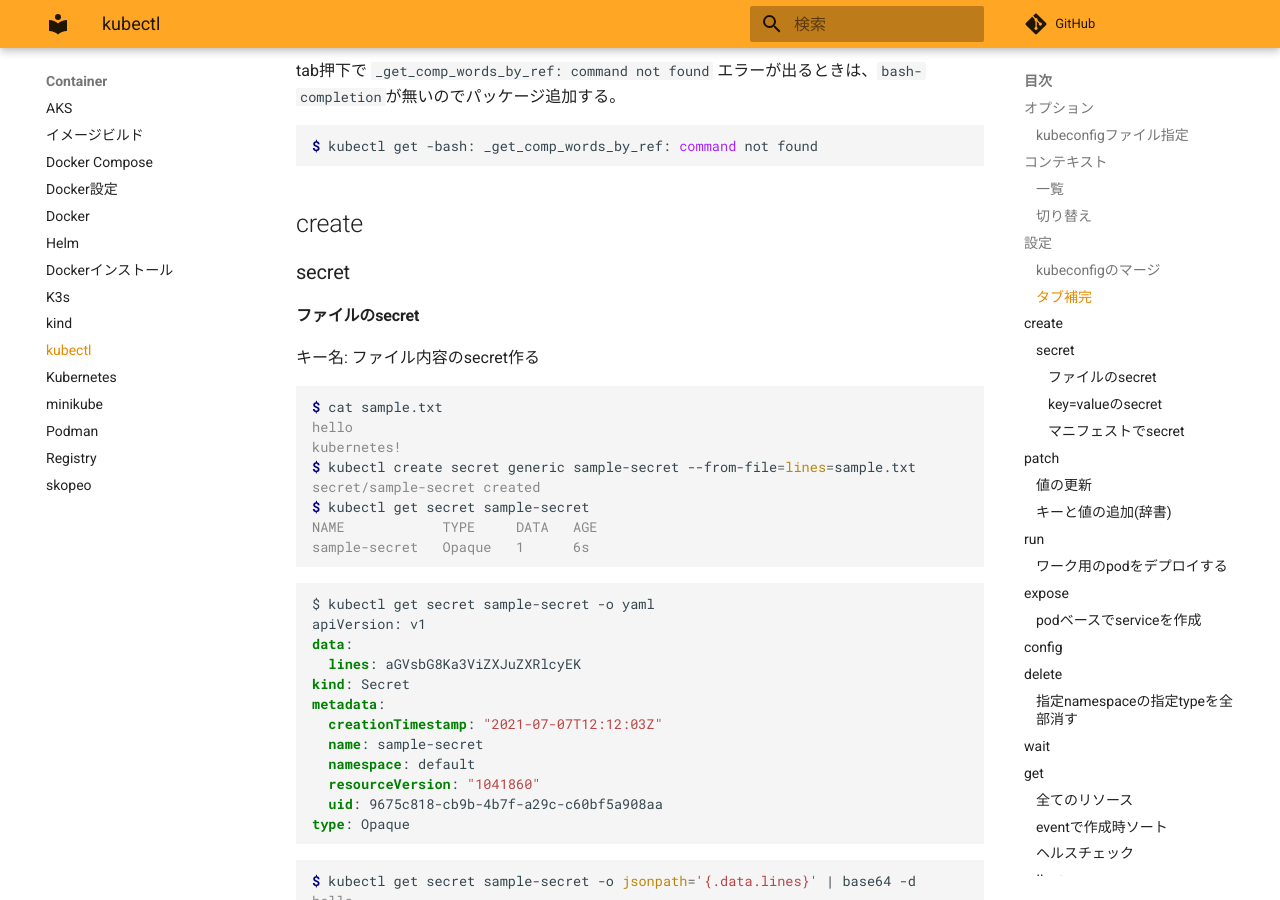
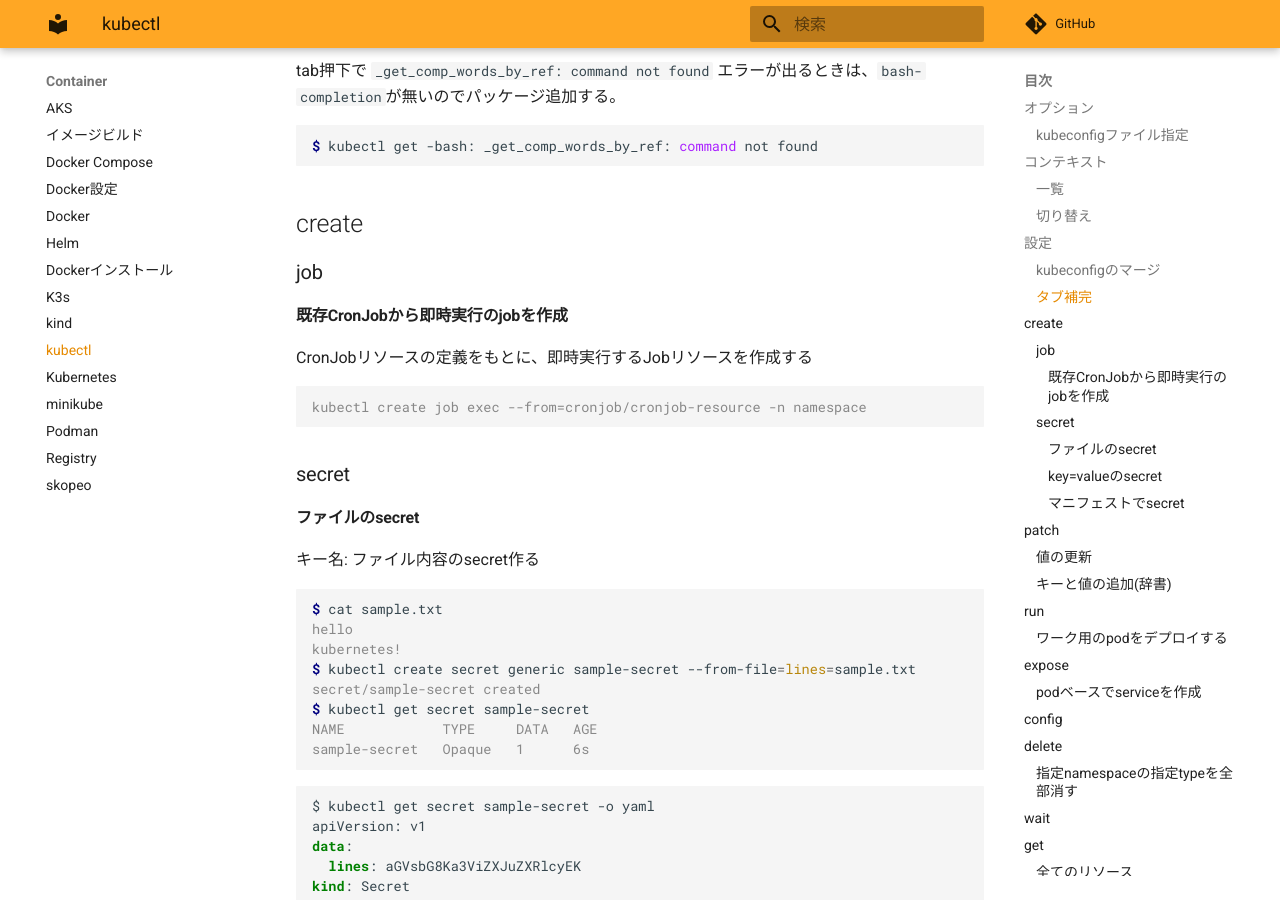
Before and after one commit to zaki-lknr/docs, an MkDocs documentation site: the page built from docs/Container/kubectl.md, in a window 1280 px wide and 900 px high, scrolled down 1091 px. Built offline with MkDocs 1.6.1 and Material for MkDocs 9.7.7, drawn with Linux system fonts in a browser that asks for light colours; comment, search, counter and statistics services are not loaded.

Commit message:
add: container/kubectl: jobリソースをcronjobから作成して即時実行

````diff
--- a/docs/Container/kubectl.md
+++ b/docs/Container/kubectl.md
@@ -49,6 +49,16 @@ $ kubectl get -bash: _get_comp_words_by_ref: command not found
 ```
 
 ## create
+
+### job
+
+#### 既存CronJobから即時実行のjobを作成
+
+CronJobリソースの定義をもとに、即時実行するJobリソースを作成する
+
+```console
+kubectl create job exec --from=cronjob/cronjob-resource -n namespace
+```
 
 ### secret
 
````
